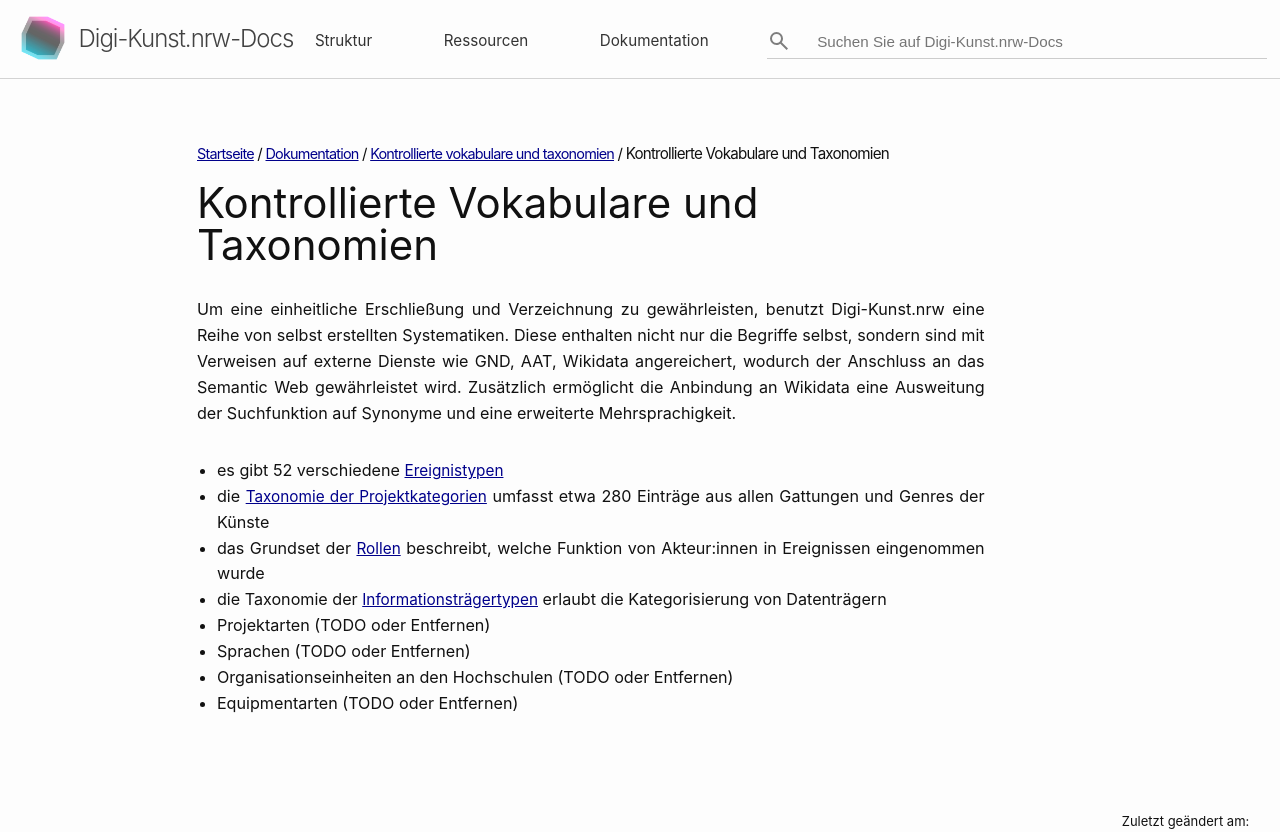
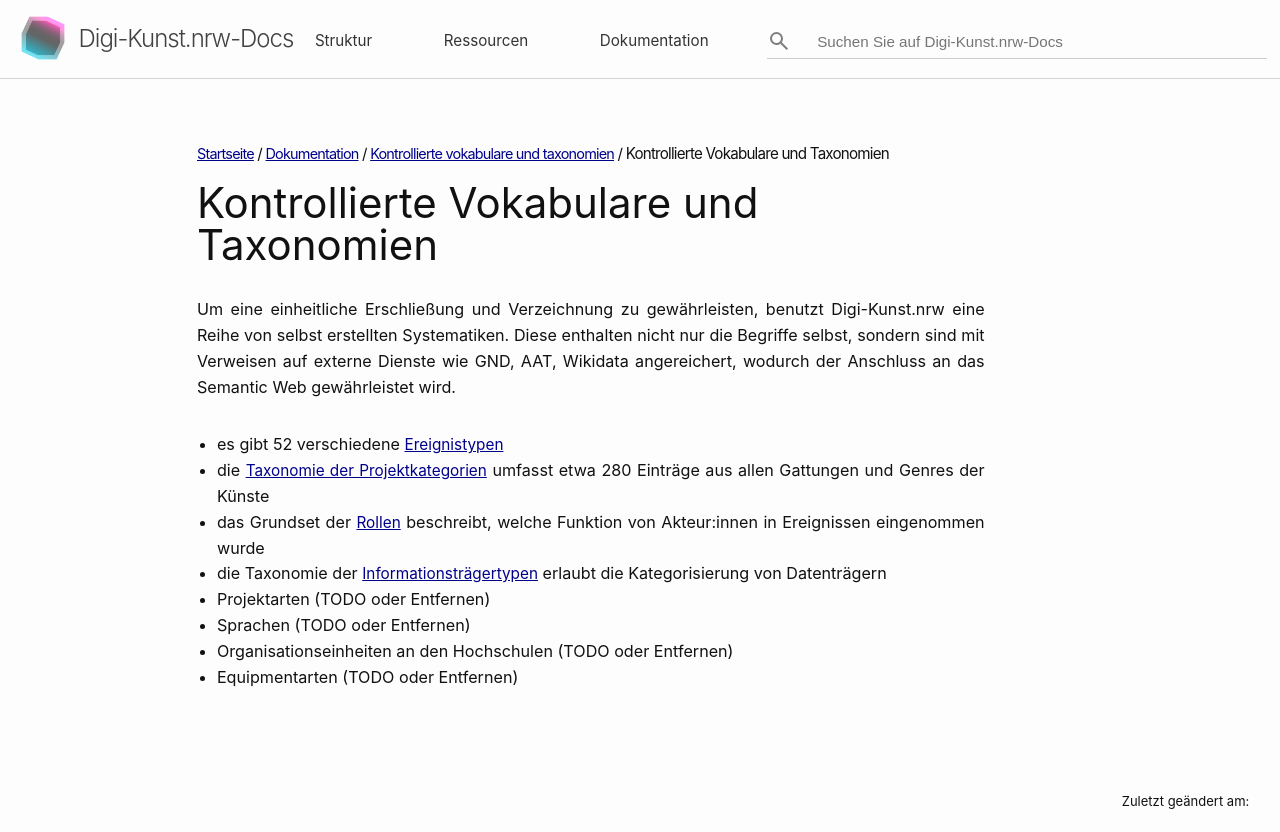
Before and after one commit to christiansievers/site-test, a Jekyll site: the page built from dokumentation/kontrollierte-vokabulare-und-taxonomien/kontrollierte-vokabulare-und-taxonomien.markdown, in a window 1280 px wide, cut to the strip 0-832 px from the top of the page. Built offline with Jekyll 4.4.1, drawn with Linux system fonts in a browser that asks for light colours; a script that is not in the unit is left out.

Commit message:
Update kontrollierte-vokabulare-und-taxonomien.markdown

```diff
--- a/dokumentation/kontrollierte-vokabulare-und-taxonomien/kontrollierte-vokabulare-und-taxonomien.markdown
+++ b/dokumentation/kontrollierte-vokabulare-und-taxonomien/kontrollierte-vokabulare-und-taxonomien.markdown
@@ -4,7 +4,7 @@ title: Kontrollierte Vokabulare und Taxonomien
 order: 3.2
 ---
 
-Um eine einheitliche Erschließung und Verzeichnung zu gewährleisten, benutzt Digi-Kunst.nrw eine Reihe von selbst erstellten Systematiken. Diese enthalten nicht nur die Begriffe selbst, sondern sind mit Verweisen auf externe Dienste wie GND, AAT, Wikidata angereichert, wodurch der Anschluss an das Semantic Web gewährleistet wird. Zusätzlich ermöglicht die Anbindung an Wikidata eine Ausweitung der Suchfunktion auf Synonyme und eine erweiterte Mehrsprachigkeit.
+Um eine einheitliche Erschließung und Verzeichnung zu gewährleisten, benutzt Digi-Kunst.nrw eine Reihe von selbst erstellten Systematiken. Diese enthalten nicht nur die Begriffe selbst, sondern sind mit Verweisen auf externe Dienste wie GND, AAT, Wikidata angereichert, wodurch der Anschluss an das Semantic Web gewährleistet wird.
 
   * es gibt 52 verschiedene [Ereignistypen]({{ site.baseurl}}/dokumentation/kontrollierte-vokabulare-und-taxonomien/ereignistypen-grundset)
   * die [Taxonomie der Projektkategorien]({{ site.baseurl}}/dokumentation/kontrollierte-vokabulare-und-taxonomien/projektkategorien-grundset) umfasst etwa 280 Einträge aus allen Gattungen und Genres der Künste
```
